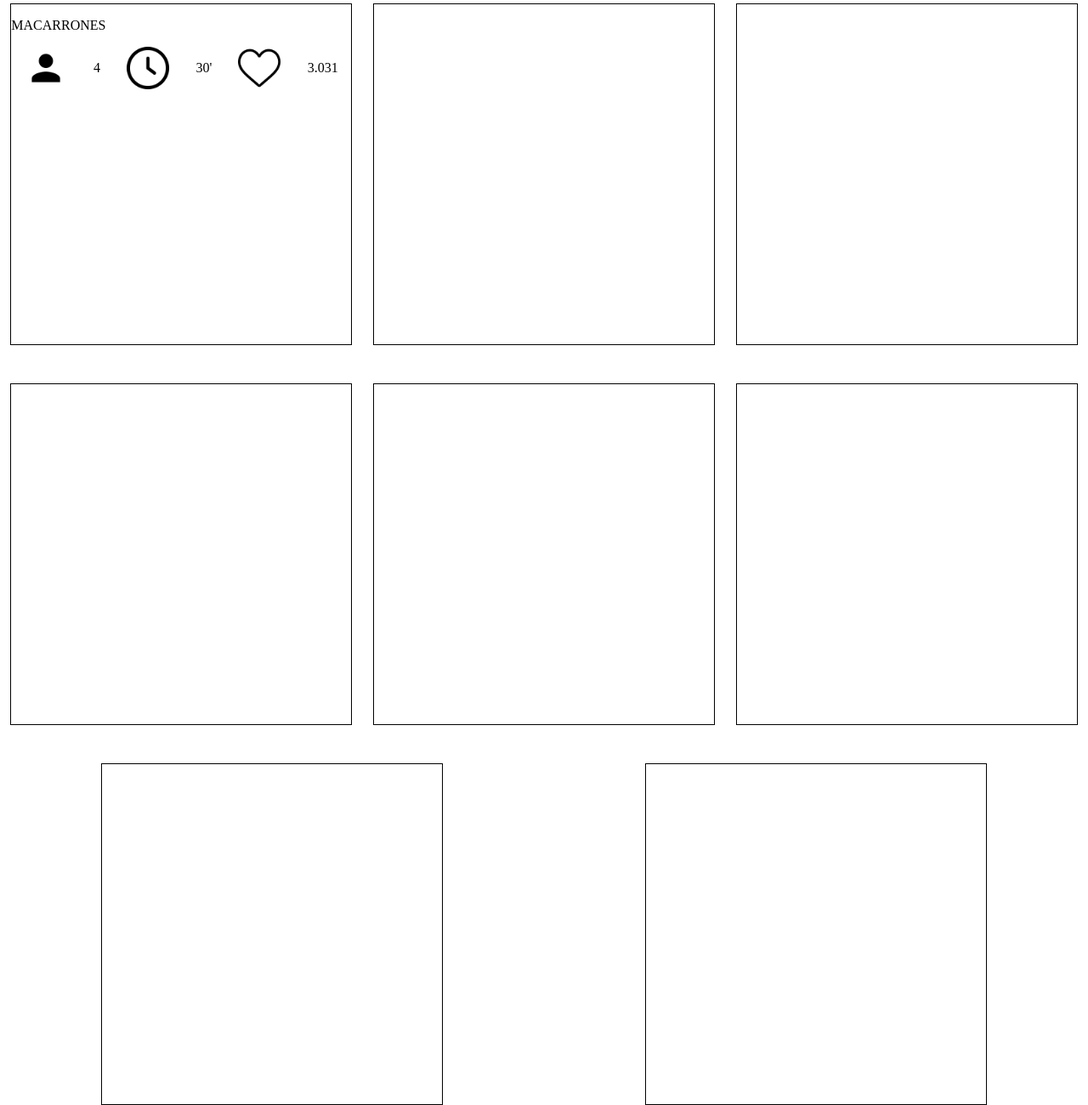
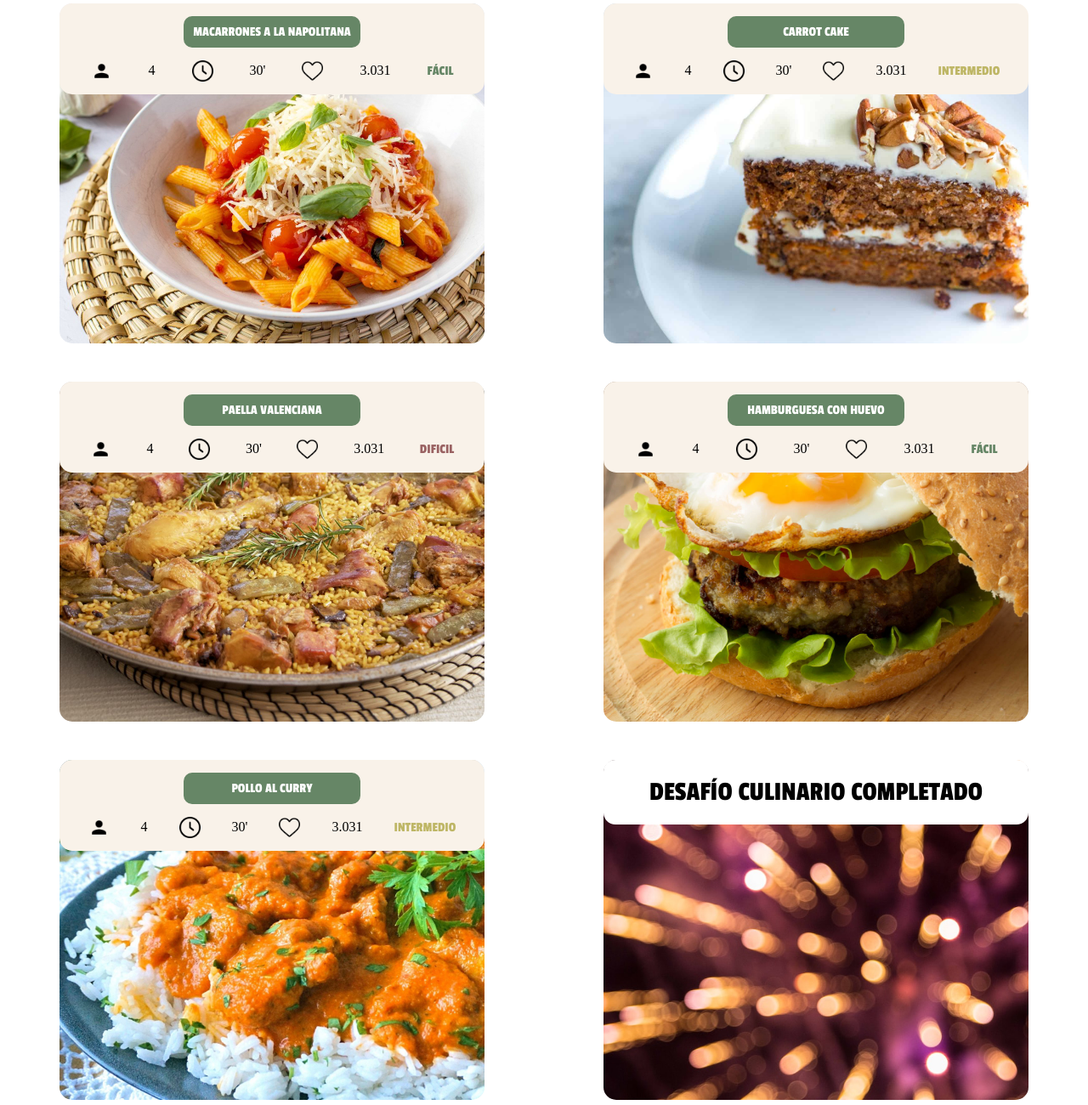
Before and after one commit to PabloMocholi/ChefConnect, a plain HTML site: page profile.html in a window 1280 px wide. Shown: the part 1048-2348 px from the top of the page at 85% size. Drawn offline with Linux system fonts and the light colour scheme.

Commit message:
Perfil v1.0

```diff
--- a/css/profile.css
+++ b/css/profile.css
@@ -94,17 +94,50 @@ h2{
 .receta{
     margin-top: 45px;
     height: 400px;
-    width: 400px;
-    border: 1px solid black;
+    width: 500px;
+    border-radius: 15px;
 
 }
+
+.receta:hover{
+    border: 3px solid black;
+}
+
 .info_pic{
     display: flex;
     justify-content: space-around;
     align-items: center;
+
 }
 
 .receta_pic{
-    width: 50px;
-    height: 50px;
+    width: 25px;
+    height: 25px;
 }
+
+.nombre_receta{
+   background-color: #668666;
+   color: white;
+   font-family: 'Passion One', sans-serif; text-align: center;
+   width: 40%;
+   padding: 10px;
+   border-radius: 10px;
+   margin: auto;
+   margin-bottom: 15px;
+}
+
+.fondo_receta{
+    background-color:#F9F2E9;
+    padding: 15px;
+    border-radius: 15px;
+}
+.desafio{
+    background-color: white;
+    text-align: center;
+    font-family: 'Passion One', sans-serif;
+    padding: 20px;
+    margin: 0;
+    font-size: 200%;
+    border-radius: 14px;
+
+}
--- a/profile.html
+++ b/profile.html
@@ -64,8 +64,9 @@
     </div>
 
     <div id="div_recetas">
-        <div class="receta">
-            <p>MACARRONES</p>
+        <div class="receta" style="background-image: url(./images/macarrones.jpg); background-size: cover;">
+            <div class="fondo_receta">
+                <p class="nombre_receta">MACARRONES A LA NAPOLITANA</p>
                 <div class="info_pic">
                     <img class="receta_pic" src="./images/comensales.png" alt="comensales">
                     <span>4</span>
@@ -75,17 +76,86 @@
 
                     <img class="receta_pic" src="./images/like.png" alt="likes">
                     <span>3.031</span>
+                    <span style="color: #668666; font-family: 'Passion One', sans-serif;">FÁCIL</span>
 
                 </div>
+            </div>
+        </div>
+        <div class="receta" style="background-image: url(./images/carrot.jpg); background-size: cover;">
+            <div class="fondo_receta">
+                <p class="nombre_receta">CARROT CAKE</p>
+                <div class="info_pic">
+                    <img class="receta_pic" src="./images/comensales.png" alt="comensales">
+                    <span>4</span>
+
+                    <img class="receta_pic" src="./images/reloj.png" alt="tiempo">
+                    <span>30'</span>
+
+                    <img class="receta_pic" src="./images/like.png" alt="likes">
+                    <span>3.031</span>
+                    <span style="color: #beb665; font-family: 'Passion One', sans-serif;">INTERMEDIO</span>
 
                 </div>
-        <div class="receta"></div>
-        <div class="receta"></div>
-        <div class="receta"></div>
-        <div class="receta"></div>
-        <div class="receta"></div>
-        <div class="receta"></div>
-        <div class="receta"></div>
+            </div>
+        </div>
+        <div class="receta" style="background-image: url(./images/paella.jpg); background-size: cover;">
+            <div class="fondo_receta">
+                <p class="nombre_receta">PAELLA VALENCIANA</p>
+                <div class="info_pic">
+                    <img class="receta_pic" src="./images/comensales.png" alt="comensales">
+                    <span>4</span>
+
+                    <img class="receta_pic" src="./images/reloj.png" alt="tiempo">
+                    <span>30'</span>
+
+                    <img class="receta_pic" src="./images/like.png" alt="likes">
+                    <span>3.031</span>
+                    <span style="color: #9a6262; font-family: 'Passion One', sans-serif;">DIFICIL</span>
+
+                </div>
+            </div>
+        </div>
+
+        <div class="receta" style="background-image: url(./images/hamburguesa.jpg); background-size: cover;">
+            <div class="fondo_receta">
+                <p class="nombre_receta">HAMBURGUESA CON HUEVO</p>
+                <div class="info_pic">
+                    <img class="receta_pic" src="./images/comensales.png" alt="comensales">
+                    <span>4</span>
+
+                    <img class="receta_pic" src="./images/reloj.png" alt="tiempo">
+                    <span>30'</span>
+
+                    <img class="receta_pic" src="./images/like.png" alt="likes">
+                    <span>3.031</span>
+                    <span style="color: #668666; font-family: 'Passion One', sans-serif;">FÁCIL</span>
+
+                </div>
+            </div>
+        </div>
+        <div class="receta" style="background-image: url(./images/pollo-al-curry-2.jpg); background-size: cover;">
+            <div class="fondo_receta">
+                <p class="nombre_receta">POLLO AL CURRY</p>
+                <div class="info_pic">
+                    <img class="receta_pic" src="./images/comensales.png" alt="comensales">
+                    <span>4</span>
+
+                    <img class="receta_pic" src="./images/reloj.png" alt="tiempo">
+                    <span>30'</span>
+
+                    <img class="receta_pic" src="./images/like.png" alt="likes">
+                    <span>3.031</span>
+                    <span style="color: #beb665; font-family: 'Passion One', sans-serif;">INTERMEDIO</span>
+
+                </div>
+            </div>
+        </div>
+
+        <div class="receta" style="background-image: url(./images/evento.jpg); background-size: cover;">
+            <p class="desafio">DESAFÍO CULINARIO COMPLETADO</p>
+        </div>
+
+
     </div>
 
 
```
Also changed, not shown: images/carrot.jpg (added), images/evento.jpg (added), images/hamburguesa.jpg (added), images/macarrones.jpg (added), images/paella.jpg (added), images/pollo-al-curry-2.jpg (added). Lines whose indentation alone changed are shown as unchanged.
